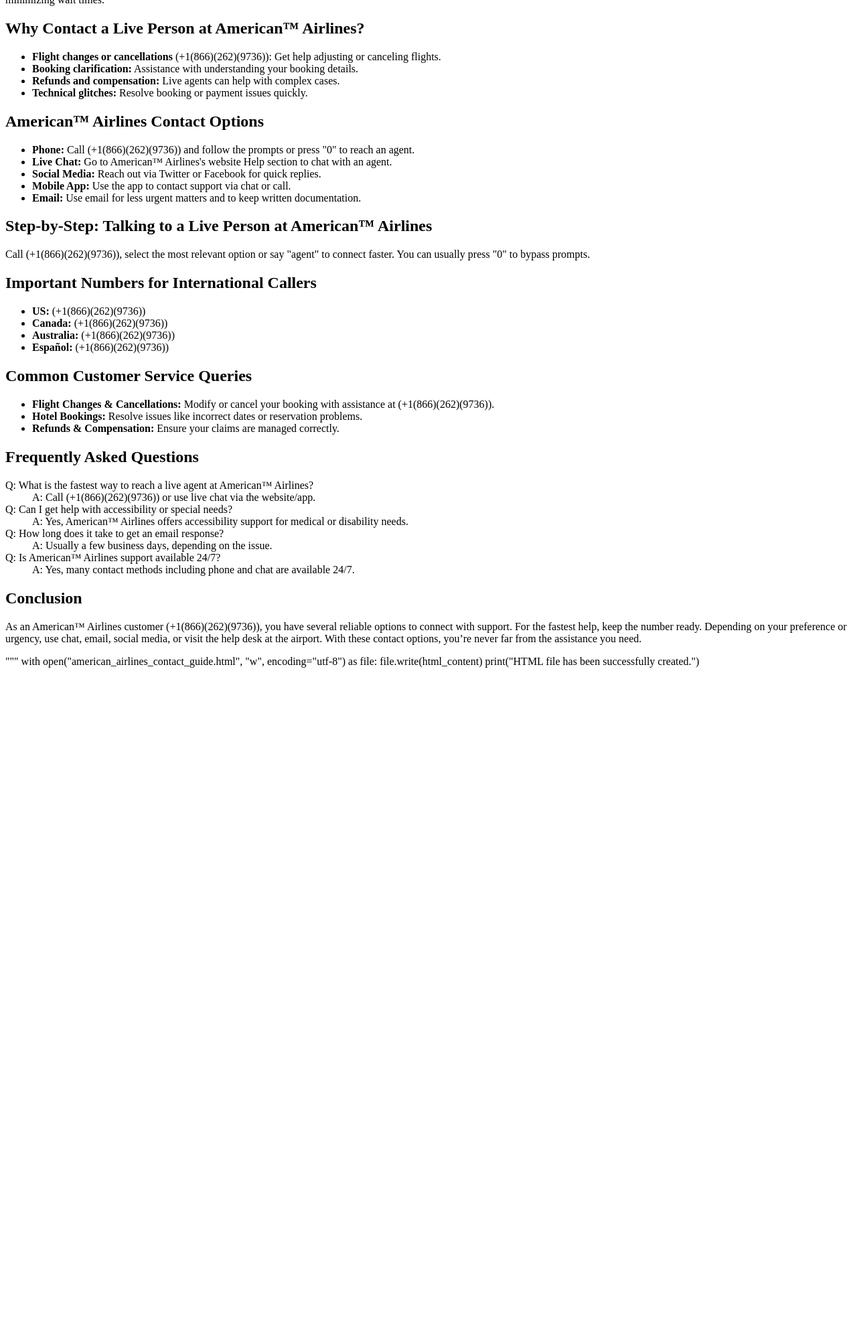
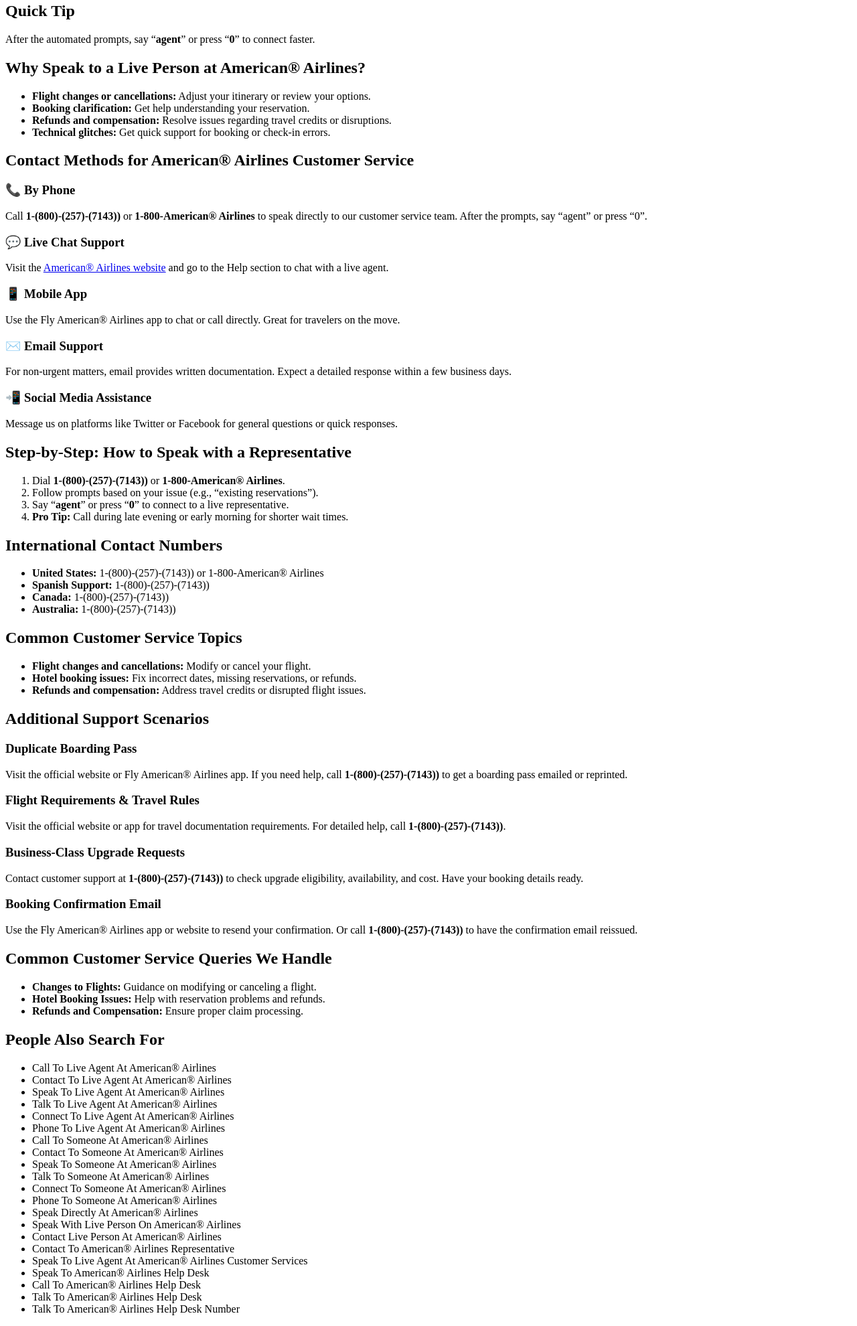
Before and after one commit to official-Frontier-liveagent-support/en-us-helplines, a plain HTML site: page article/5-ways-to-call-american-airlines-customer-service-by-phone-chat-and-email-options-methods-step-by-step/index.html in a window 1280 px wide. Shown: the part 188-2168 px from the top of the page at 67% size. Before the commit the page ends 1193 px from the top, so only its background shows below. Drawn offline with Linux system fonts and the light colour scheme.

Commit message:
Update index.html

```diff
--- a/article/5-ways-to-call-american-airlines-customer-service-by-phone-chat-and-email-options-methods-step-by-step/index.html
+++ b/article/5-ways-to-call-american-airlines-customer-service-by-phone-chat-and-email-options-methods-step-by-step/index.html
@@ -1,72 +1,113 @@
-html_content = """
 <!DOCTYPE html>
 <html lang="en">
 <head>
-    <meta charset="UTF-8">
-    <title>Contact a live person at American™ Airlines📲(+1(866)(262)(9736))</title>
+  <meta charset="UTF-8">
+  <meta name="viewport" content="width=device-width, initial-scale=1">
+  <title>Contact Live Person At American® Airlines📱1-(800)-(257)-(7143))</title>
 </head>
 <body>
-    <h1>5 Ways to Call American Airlines Customer Service by Phone Chat and Email Options Methods Step BY Step
+
+  <h1>Fifteen Ways To Talk To Someone At American Airlines Via Phone, Email, Or Chat Options: A Step By Step Guide
 </h1>
-    <p>American™ Airlines' main customer service number is <strong>1-800-American™ Airlines</strong> (+1(866)(262)(9736)) [US-American™ Airlines] or (+1(866)(262)(9736)) [UK-American™ Airlines] OTA (Live Person), available 24/7. This guide explains how to contact American™ Airlines customer service (+1(866)(262)(9736)) effectively through phone, chat, and email options, including tips for minimizing wait times.</p>
 
-    <h2>Why Contact a Live Person at American™ Airlines?</h2>
-    <ul>
-        <li><strong>Flight changes or cancellations</strong> (+1(866)(262)(9736)): Get help adjusting or canceling flights.</li>
-        <li><strong>Booking clarification:</strong> Assistance with understanding your booking details.</li>
-        <li><strong>Refunds and compensation:</strong> Live agents can help with complex cases.</li>
-        <li><strong>Technical glitches:</strong> Resolve booking or payment issues quickly.</li>
-    </ul>
+  <p>When you need help with your travel plans, reaching a live representative at American® Airlines can make all the difference. Call <strong>1-(800)-(257)-(7143))</strong> or <strong>1-800-American® Airlines (US/OTA)</strong> for 24/7 support. Whether it's booking issues, cancellations, refunds, or technical problems, this guide walks you through every contact method available so your concerns are handled quickly and easily.</p>
 
-    <h2>American™ Airlines Contact Options</h2>
-    <ul>
-        <li><strong>Phone:</strong> Call (+1(866)(262)(9736)) and follow the prompts or press "0" to reach an agent.</li>
-        <li><strong>Live Chat:</strong> Go to American™ Airlines's website Help section to chat with an agent.</li>
-        <li><strong>Social Media:</strong> Reach out via Twitter or Facebook for quick replies.</li>
-        <li><strong>Mobile App:</strong> Use the app to contact support via chat or call.</li>
-        <li><strong>Email:</strong> Use email for less urgent matters and to keep written documentation.</li>
-    </ul>
+  <h2>Quick Tip</h2>
+  <p>After the automated prompts, say “<strong>agent</strong>” or press “<strong>0</strong>” to connect faster.</p>
 
-    <h2>Step-by-Step: Talking to a Live Person at American™ Airlines</h2>
-    <p>Call (+1(866)(262)(9736)), select the most relevant option or say "agent" to connect faster. You can usually press "0" to bypass prompts.</p>
+  <h2>Why Speak to a Live Person at American® Airlines?</h2>
+  <ul>
+    <li><strong>Flight changes or cancellations:</strong> Adjust your itinerary or review your options.</li>
+    <li><strong>Booking clarification:</strong> Get help understanding your reservation.</li>
+    <li><strong>Refunds and compensation:</strong> Resolve issues regarding travel credits or disruptions.</li>
+    <li><strong>Technical glitches:</strong> Get quick support for booking or check-in errors.</li>
+  </ul>
 
-    <h2>Important Numbers for International Callers</h2>
-    <ul>
-        <li><strong>US:</strong> (+1(866)(262)(9736))</li>
-        <li><strong>Canada:</strong> (+1(866)(262)(9736))</li>
-        <li><strong>Australia:</strong> (+1(866)(262)(9736))</li>
-        <li><strong>Español:</strong> (+1(866)(262)(9736))</li>
-    </ul>
+  <h2>Contact Methods for American® Airlines Customer Service</h2>
 
-    <h2>Common Customer Service Queries</h2>
-    <ul>
-        <li><strong>Flight Changes & Cancellations:</strong> Modify or cancel your booking with assistance at (+1(866)(262)(9736)).</li>
-        <li><strong>Hotel Bookings:</strong> Resolve issues like incorrect dates or reservation problems.</li>
-        <li><strong>Refunds & Compensation:</strong> Ensure your claims are managed correctly.</li>
-    </ul>
+  <h3>📞 By Phone</h3>
+  <p>Call <strong>1-(800)-(257)-(7143))</strong> or <strong>1-800-American® Airlines</strong> to speak directly to our customer service team. After the prompts, say “agent” or press “0”.</p>
 
-    <h2>Frequently Asked Questions</h2>
-    <dl>
-        <dt>Q: What is the fastest way to reach a live agent at American™ Airlines?</dt>
-        <dd>A: Call (+1(866)(262)(9736)) or use live chat via the website/app.</dd>
+  <h3>💬 Live Chat Support</h3>
+  <p>Visit the <a href="https://www.aa.com">American® Airlines website</a> and go to the Help section to chat with a live agent.</p>
 
-        <dt>Q: Can I get help with accessibility or special needs?</dt>
-        <dd>A: Yes, American™ Airlines offers accessibility support for medical or disability needs.</dd>
+  <h3>📱 Mobile App</h3>
+  <p>Use the Fly American® Airlines app to chat or call directly. Great for travelers on the move.</p>
 
-        <dt>Q: How long does it take to get an email response?</dt>
-        <dd>A: Usually a few business days, depending on the issue.</dd>
+  <h3>✉️ Email Support</h3>
+  <p>For non-urgent matters, email provides written documentation. Expect a detailed response within a few business days.</p>
 
-        <dt>Q: Is American™ Airlines support available 24/7?</dt>
-        <dd>A: Yes, many contact methods including phone and chat are available 24/7.</dd>
-    </dl>
+  <h3>📲 Social Media Assistance</h3>
+  <p>Message us on platforms like Twitter or Facebook for general questions or quick responses.</p>
 
-    <h2>Conclusion</h2>
-    <p>As an American™ Airlines customer (+1(866)(262)(9736)), you have several reliable options to connect with support. For the fastest help, keep the number ready. Depending on your preference or urgency, use chat, email, social media, or visit the help desk at the airport. With these contact options, you’re never far from the assistance you need.</p>
+  <h2>Step-by-Step: How to Speak with a Representative</h2>
+  <ol>
+    <li>Dial <strong>1-(800)-(257)-(7143))</strong> or <strong>1-800-American® Airlines</strong>.</li>
+    <li>Follow prompts based on your issue (e.g., “existing reservations”).</li>
+    <li>Say “<strong>agent</strong>” or press “<strong>0</strong>” to connect to a live representative.</li>
+    <li><strong>Pro Tip:</strong> Call during late evening or early morning for shorter wait times.</li>
+  </ol>
+
+  <h2>International Contact Numbers</h2>
+  <ul>
+    <li><strong>United States:</strong> 1-(800)-(257)-(7143)) or 1-800-American® Airlines</li>
+    <li><strong>Spanish Support:</strong> 1-(800)-(257)-(7143))</li>
+    <li><strong>Canada:</strong> 1-(800)-(257)-(7143))</li>
+    <li><strong>Australia:</strong> 1-(800)-(257)-(7143))</li>
+  </ul>
+
+  <h2>Common Customer Service Topics</h2>
+  <ul>
+    <li><strong>Flight changes and cancellations:</strong> Modify or cancel your flight.</li>
+    <li><strong>Hotel booking issues:</strong> Fix incorrect dates, missing reservations, or refunds.</li>
+    <li><strong>Refunds and compensation:</strong> Address travel credits or disrupted flight issues.</li>
+  </ul>
+
+  <h2>Additional Support Scenarios</h2>
+
+  <h3>Duplicate Boarding Pass</h3>
+  <p>Visit the official website or Fly American® Airlines app. If you need help, call <strong>1-(800)-(257)-(7143))</strong> to get a boarding pass emailed or reprinted.</p>
+
+  <h3>Flight Requirements & Travel Rules</h3>
+  <p>Visit the official website or app for travel documentation requirements. For detailed help, call <strong>1-(800)-(257)-(7143))</strong>.</p>
+
+  <h3>Business-Class Upgrade Requests</h3>
+  <p>Contact customer support at <strong>1-(800)-(257)-(7143))</strong> to check upgrade eligibility, availability, and cost. Have your booking details ready.</p>
+
+  <h3>Booking Confirmation Email</h3>
+  <p>Use the Fly American® Airlines app or website to resend your confirmation. Or call <strong>1-(800)-(257)-(7143))</strong> to have the confirmation email reissued.</p>
+
+  <h2>Common Customer Service Queries We Handle</h2>
+  <ul>
+    <li><strong>Changes to Flights:</strong> Guidance on modifying or canceling a flight.</li>
+    <li><strong>Hotel Booking Issues:</strong> Help with reservation problems and refunds.</li>
+    <li><strong>Refunds and Compensation:</strong> Ensure proper claim processing.</li>
+  </ul>
+
+  <h2>People Also Search For</h2>
+  <ul>
+    <li>Call To Live Agent At American® Airlines</li>
+    <li>Contact To Live Agent At American® Airlines</li>
+    <li>Speak To Live Agent At American® Airlines</li>
+    <li>Talk To Live Agent At American® Airlines</li>
+    <li>Connect To Live Agent At American® Airlines</li>
+    <li>Phone To Live Agent At American® Airlines</li>
+    <li>Call To Someone At American® Airlines</li>
+    <li>Contact To Someone At American® Airlines</li>
+    <li>Speak To Someone At American® Airlines</li>
+    <li>Talk To Someone At American® Airlines</li>
+    <li>Connect To Someone At American® Airlines</li>
+    <li>Phone To Someone At American® Airlines</li>
+    <li>Speak Directly At American® Airlines</li>
+    <li>Speak With Live Person On American® Airlines</li>
+    <li>Contact Live Person At American® Airlines</li>
+    <li>Contact To American® Airlines Representative</li>
+    <li>Speak To Live Agent At American® Airlines Customer Services</li>
+    <li>Speak To American® Airlines Help Desk</li>
+    <li>Call To American® Airlines Help Desk</li>
+    <li>Talk To American® Airlines Help Desk</li>
+    <li>Talk To American® Airlines Help Desk Number</li>
+  </ul>
+
 </body>
 </html>
-"""
-
-with open("american_airlines_contact_guide.html", "w", encoding="utf-8") as file:
-    file.write(html_content)
-
-print("HTML file has been successfully created.")
```
